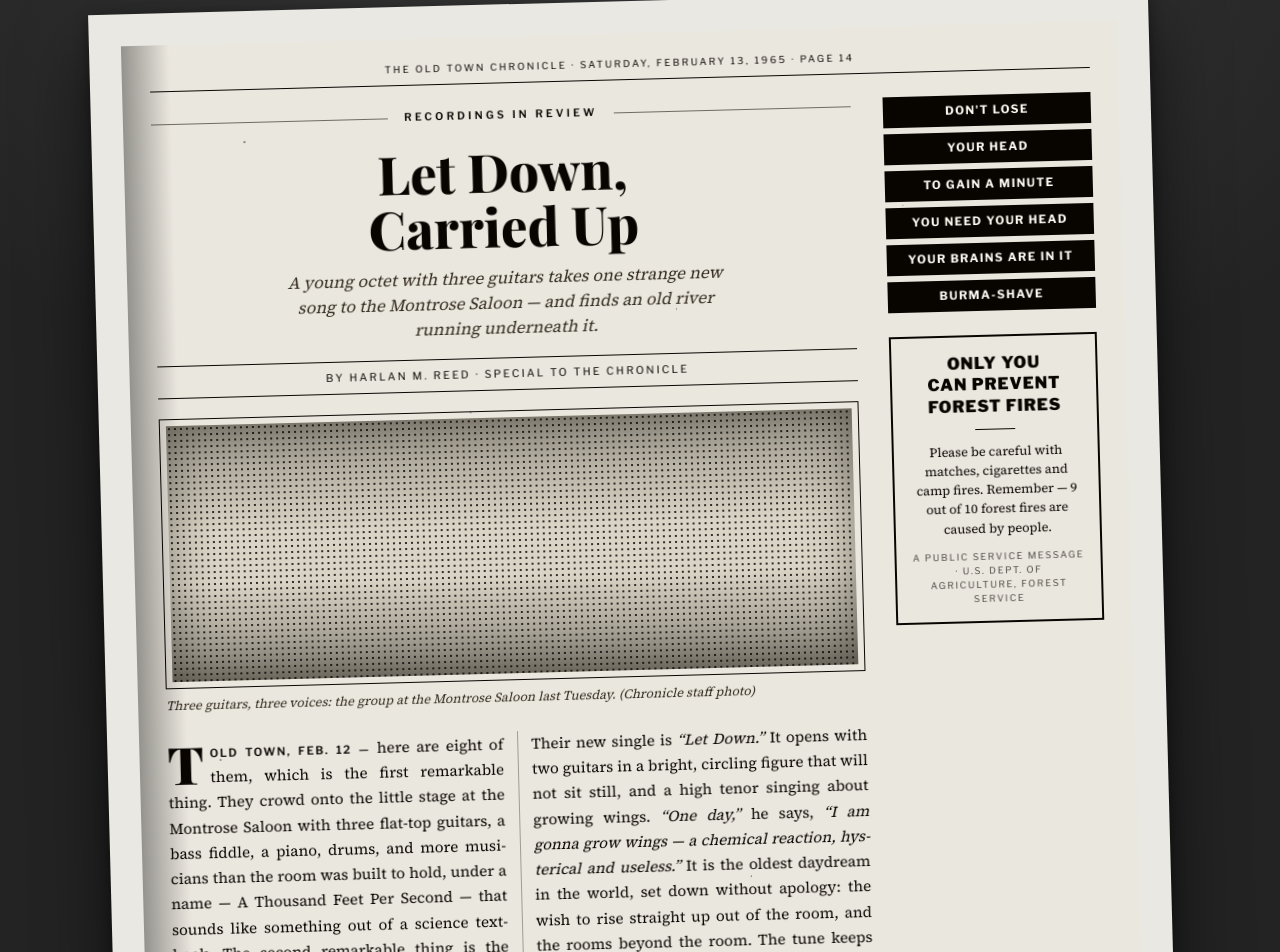
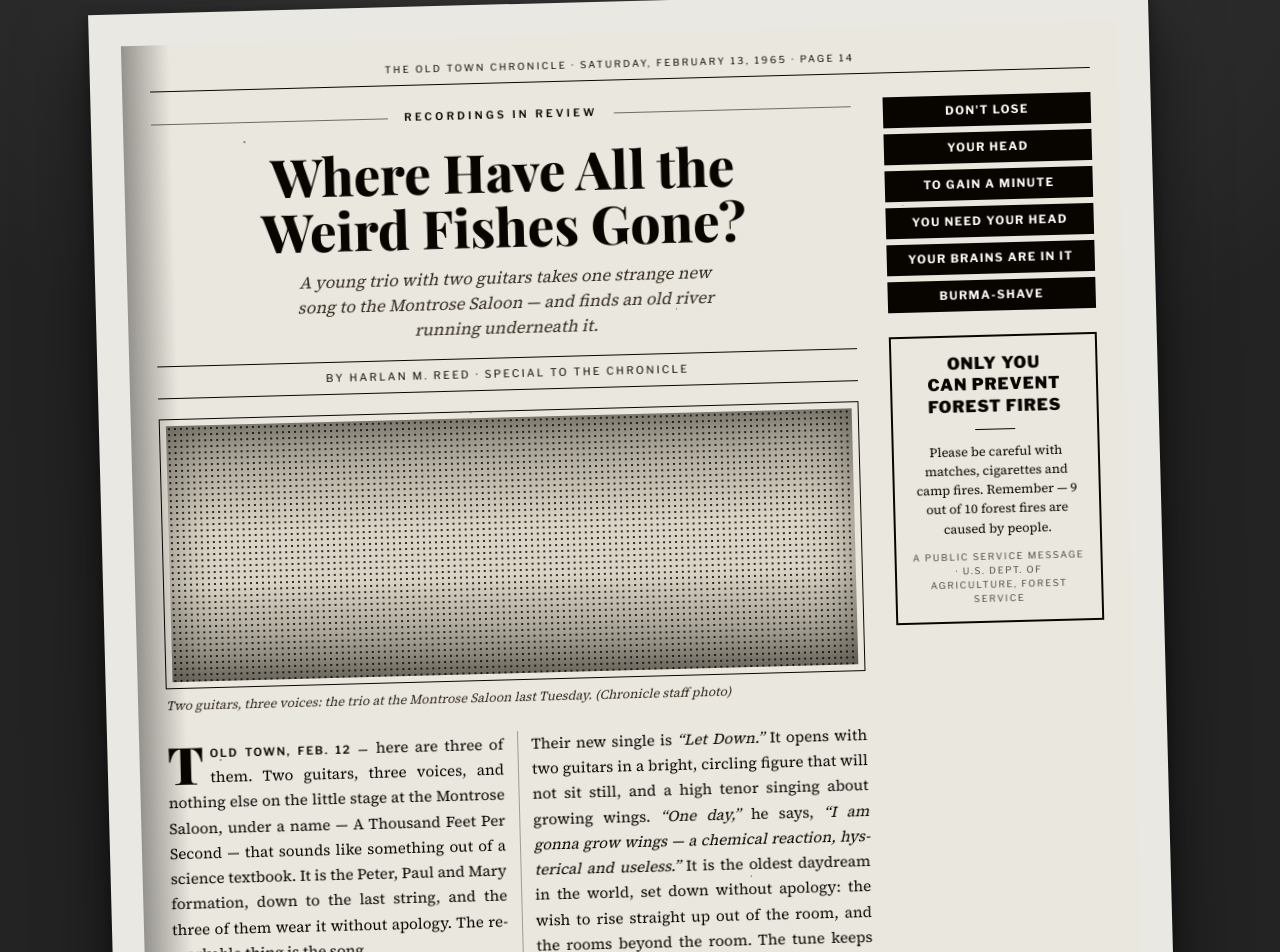
Before and after one commit to topher416/fmnogg.in, a Next.js app: page /weird-fishes in a window 1280 px wide. Shown: the part 47-999 px from the top of the page. Built offline with nearby package versions, Linux system fonts and the light colour scheme; a web font is replaced by a local one.

Commit message:
Weird Fishes: trio reframing, old title restored

```diff
--- a/src/app/weird-fishes/page.tsx
+++ b/src/app/weird-fishes/page.tsx
@@ -15,9 +15,9 @@ const body = Source_Serif_4({
 });
 
 export const metadata: Metadata = {
-  title: "Let Down, Carried Up",
+  title: "Where Have All the Weird Fishes Gone?",
   description:
-    "From the Arts & Leisure section, Saturday, February 13, 1965: a review of a young octet's new single.",
+    "From the Arts & Leisure section, Saturday, February 13, 1965: a review of a young trio's new single.",
   alternates: { canonical: "/weird-fishes" },
 };
 
@@ -145,16 +145,16 @@ export default function WeirdFishesPage() {
                 className="mt-5 text-center font-[family-name:var(--font-playfair)] font-extrabold leading-[1.04]"
                 style={{ fontSize: "clamp(1.9rem, 4.6vw, 3.3rem)", color: INK }}
               >
-                Let Down,
+                Where Have All the
                 <br />
-                Carried Up
+                Weird Fishes Gone?
               </h1>
 
               <p
                 className="mx-auto mt-3 max-w-[50ch] text-center font-[family-name:var(--font-body-serif)] italic"
                 style={{ fontSize: "1.05rem", lineHeight: 1.5, color: "#3d362b" }}
               >
-                A young octet with three guitars takes one strange new song to
+                A young trio with two guitars takes one strange new song to
                 the Montrose Saloon — and finds an old river running
                 underneath it.
               </p>
@@ -204,7 +204,7 @@ export default function WeirdFishesPage() {
                     color: "#3d362b",
                   }}
                 >
-                  Three guitars, three voices: the group at the Montrose Saloon
+                  Two guitars, three voices: the trio at the Montrose Saloon
                   last Tuesday. (Chronicle staff photo)
                 </figcaption>
               </figure>
@@ -220,13 +220,13 @@ export default function WeirdFishesPage() {
                   >
                     Old Town, Feb. 12 —
                   </span>{" "}
-                  <span className="dropcap">T</span>here are eight of them,
-                  which is the first remarkable thing. They crowd onto the
-                  little stage at the Montrose Saloon with three flat-top guitars, a
-                  bass fiddle, a piano, drums, and more musicians than the room
-                  was built to hold, under a name — A Thousand Feet Per Second
-                  — that sounds like something out of a science textbook. The
-                  second remarkable thing is the song.
+                  <span className="dropcap">T</span>here are three of them.
+                  Two guitars, three voices, and nothing else on the little
+                  stage at the Montrose Saloon, under a name — A Thousand Feet
+                  Per Second — that sounds like something out of a science
+                  textbook. It is the Peter, Paul and Mary formation, down to
+                  the last string, and the three of them wear it without
+                  apology. The remarkable thing is the song.
                 </p>
                 <p className="article-p">
                   Their new single is <em>“Let Down.”</em> It opens with two
@@ -264,7 +264,7 @@ export default function WeirdFishesPage() {
               >
                 <Subhead>The current underneath</Subhead>
                 <p className="article-p">
-                  What this group understands — what all eight of them seem to
+                  What this group understands — what all three of them seem to
                   have understood at once — is that the old songs were always
                   about the water. <em>“The Water Is Wide.” “Shenandoah.”</em>{" "}
                   Every river song ever sung in this town was about going down
```
